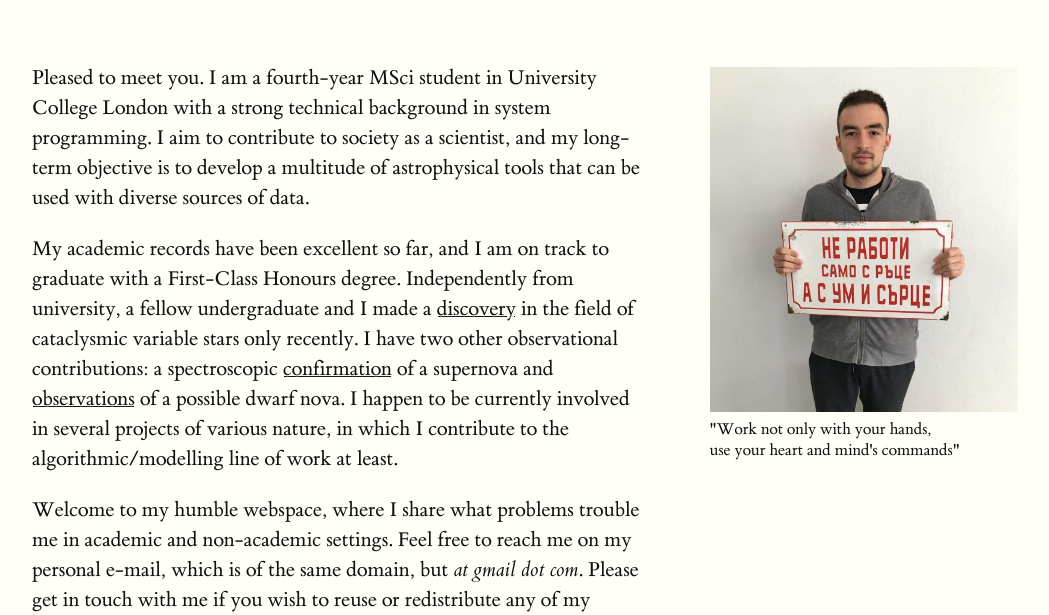
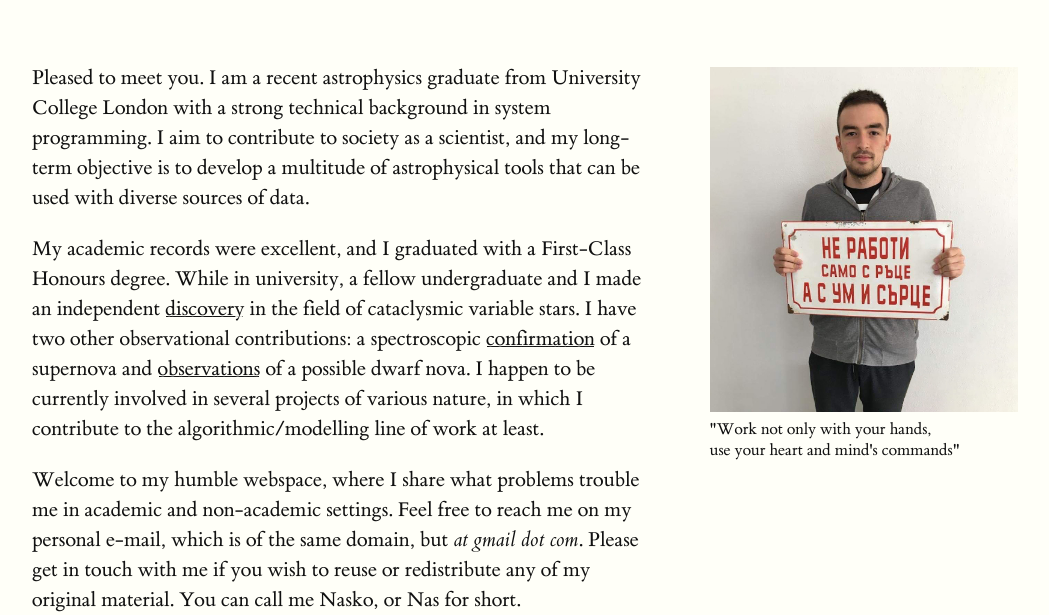
Before and after one commit to astronasko/astronasko.github.io, a plain HTML site: page index.html in a window 1280 px wide. Shown: the part 185-800 px from the top of the page, without its empty margins (128-1177 px from the left). Drawn offline with Linux system fonts and the light colour scheme.

Commit message:
I graduated :)

```diff
--- a/index.html
+++ b/index.html
@@ -57,31 +57,27 @@
           </span>
         </p>
         <p>
-					Pleased to meet you. I am a fourth-year MSci student in
-					University College London with a strong technical background
-					in system programming. I aim to contribute to society as a
-					scientist, and my long-term objective is to develop a
-					multitude of astrophysical tools that can be used with
-					diverse sources of data.
+          Pleased to meet you. I am a recent astrophysics graduate from
+          University College London with a strong technical background in system
+          programming. I aim to contribute to society as a scientist, and my
+          long-term objective is to develop a multitude of astrophysical tools
+          that can be used with diverse sources of data.
         </p>
         <p>
-					My academic records have been excellent so far, and I am on
-					track to graduate with a First-Class Honours degree.
-					Independently from university, a fellow undergraduate and I
-					made a
-					<a href="https://academic.oup.com/mnras/article/520/3/3355/7005222">discovery</a> in the field of cataclysmic variable stars only recently. I
-					have two other observational contributions: a spectroscopic <a href="https://www.wis-tns.org/object/2022pux/classification-cert">confirmation</a>
-					of a supernova and <a href="https://www.astronomerstelegram.org/?read=15538">observations</a> of a possible dwarf nova. I happen to be currently involved
-					in several projects of various nature, in which I contribute
-					to the algorithmic/modelling line of work at least.
+          My academic records were excellent, and I graduated with a First-Class
+          Honours degree. While in university, a fellow undergraduate and I made
+          an independent
+          <a href="https://academic.oup.com/mnras/article/520/3/3355/7005222">discovery</a> in the field of cataclysmic variable stars. I have two other observational
+          contributions: a spectroscopic <a href="https://www.wis-tns.org/object/2022pux/classification-cert">confirmation</a>
+          of a supernova and <a href="https://www.astronomerstelegram.org/?read=15538">observations</a> of a possible dwarf nova. I happen to be currently involved in several
+          projects of various nature, in which I contribute to the algorithmic/modelling
+          line of work at least.
         </p>
         <p>
-					Welcome to my humble webspace, where I share what problems
-					trouble me in academic and non-academic settings. Feel free
-					to reach me on my personal e-mail, which is of the same
-					domain, but <i>at gmail dot com</i>. Please get in touch
-					with me if you wish to reuse or redistribute any of my
-					original material. You can call me Nasko, or Nas for short.
+          Welcome to my humble webspace, where I share what problems trouble me
+          in academic and non-academic settings. Feel free to reach me on my
+          personal e-mail, which is of the same domain, but <i>at gmail dot com</i>. Please get in touch with me if you wish to reuse or redistribute
+          any of my original material. You can call me Nasko, or Nas for short.
         </p>
         <p>
           <a href="https://scholar.google.com/citations?user=i_azzxIAAAAJ">Google Scholar</a> /
```
Lines whose indentation alone changed are shown as unchanged.
